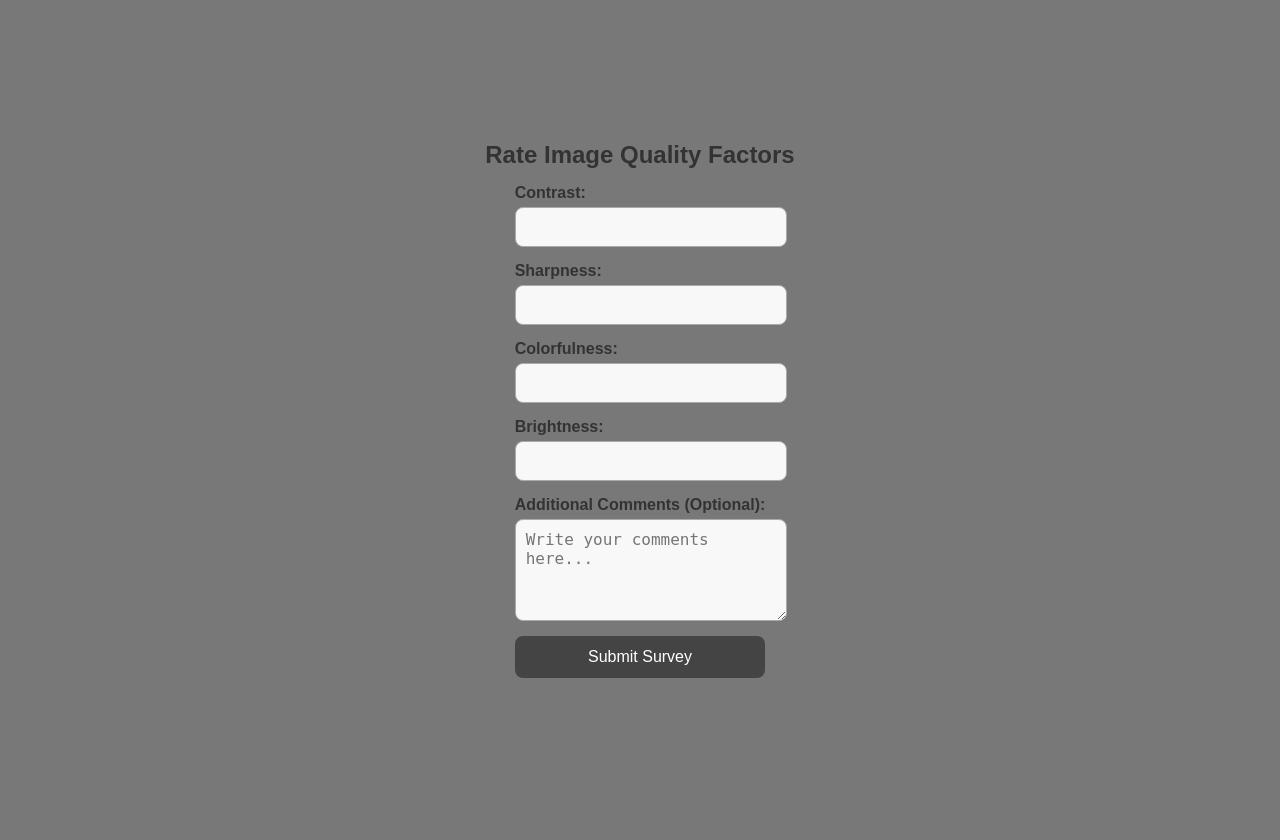
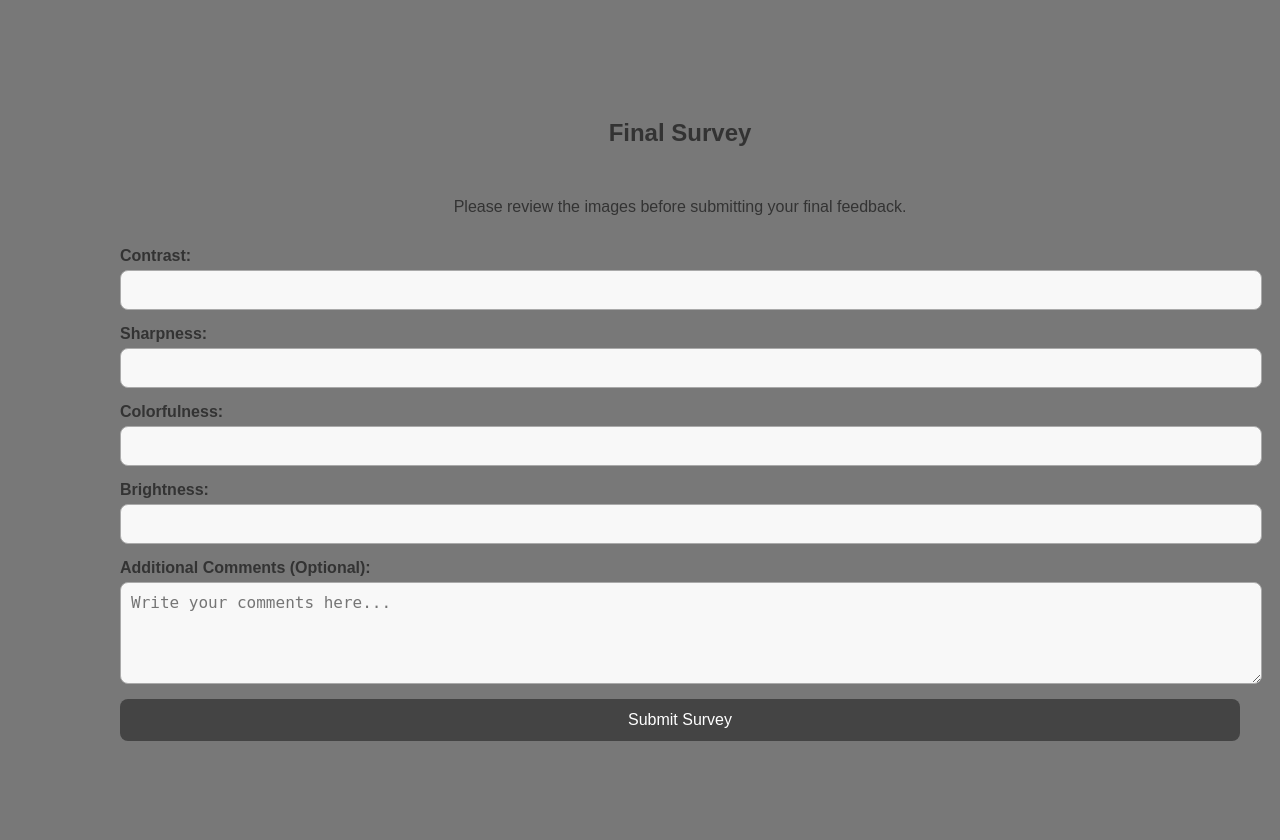
Before and after one commit to catherineeangel/iqa_survey, a Django app: template survey/templates/final_survey.html in a window 1280 px wide. Before the commit the page ends 678 px from the top, so only its background shows below. Run offline with Django 4.2, Linux system fonts and the light colour scheme; the template is opened without the code that fills it, so the values that code supplies are empty.

Commit message:
feat: update the final survey

```diff
--- a/survey/templates/final_survey.html
+++ b/survey/templates/final_survey.html
@@ -1,3 +1,4 @@
+{% load static %}
 <!DOCTYPE html>
 <html>
 <head>
@@ -9,25 +10,56 @@
             background-color: rgb(120, 120, 120); /* Light Gray */
             color: #333; /* Dark Gray */
             display: flex;
-            flex-direction: column;
+            justify-content: center;
             align-items: center;
-            justify-content: center;
             height: 100vh;
             margin: 0;
-            text-align: center;
+            padding: 20px;
         }
 
-        h2 {
-            margin-bottom: 15px;
+        .container {
+            display: flex;
+            gap: 30px;
+            max-width: 1200px;
+            width: 100%;
         }
 
-        /* Form Styling */
-        form {
-            background: transparent; /* No additional box */
+        /* Thumbnail Grid Styling */
+        .thumbnail-container {
+            display: grid;
+            grid-template-columns: repeat(6, 1fr);
+            gap: 10px;
+            max-width: 60%;
+            align-items: center;
+        }
+
+        .thumbnail-container img {
+            width: 100%;
+            height: auto;
+            object-fit: contain;
+            border-radius: 5px;
+        }
+
+        /* Form Container */
+        .form-container {
+            flex: 1;
             display: flex;
             flex-direction: column;
             gap: 15px;
             align-items: center;
+            justify-content: center;
+            text-align: center;
+            height: 100%;
+        }
+
+        form {
+            width: 100%;
+            display: flex;
+            flex-direction: column;
+            gap: 15px;
+            align-items: center;
+            justify-content: center;
+            text-align: center;
         }
 
         /* Label Styling */
@@ -37,13 +69,11 @@
             font-weight: bold;
             text-align: left;
             width: 100%;
-            max-width: 400px;
         }
 
         /* Input Styling */
         input[type="number"], textarea {
             width: 100%;
-            max-width: 400px;
             padding: 10px;
             margin-top: 5px;
             border: 1px solid #aaa;
@@ -59,7 +89,7 @@
 
         /* Button Styling */
         button {
-            background-color: #444; /* Dark Gray */
+            background-color: #444;
             color: white;
             padding: 12px 20px;
             border: none;
@@ -68,11 +98,10 @@
             cursor: pointer;
             transition: background 0.3s, transform 0.1s;
             width: 100%;
-            max-width: 400px;
         }
 
         button:hover {
-            background-color: #222; /* Darker Gray */
+            background-color: #222;
             transform: scale(1.05);
         }
     </style>
@@ -89,15 +118,25 @@
 
             if (uniqueRankings.size !== rankings.length) {
                 alert("Each factor must have a unique ranking (1-4). Please adjust your rankings.");
-                return false; // Prevent form submission
+                return false;
             }
-
-            return true; // Allow form submission
+            return true;
         }
     </script>
 </head>
 <body>
-    <h2>Rate Image Quality Factors</h2>
+    <div class="container">
+        <!-- Thumbnail Display -->
+        <div class="thumbnail-container">
+            {% for participant_image in participant_images %}
+                <img src="{% static 'images/' %}{{ participant_image.image }}" alt="Image Thumbnail">
+            {% endfor %}
+        </div>
+
+        <!-- Form Container -->
+        <div class="form-container">
+            <h2>Final Survey</h2>
+            <p>Please review the images before submitting your final feedback.</p>
 
             <form method="post" action="{% url 'final_survey' %}" onsubmit="return validateForm()">
                 {% csrf_token %}
@@ -124,5 +163,7 @@
 
                 <button type="submit">Submit Survey</button>
             </form>
+        </div>
+    </div>
 </body>
 </html>
```
Also changed, not shown: survey/views.py (+9 -6 lines). Lines whose indentation alone changed are shown as unchanged.
